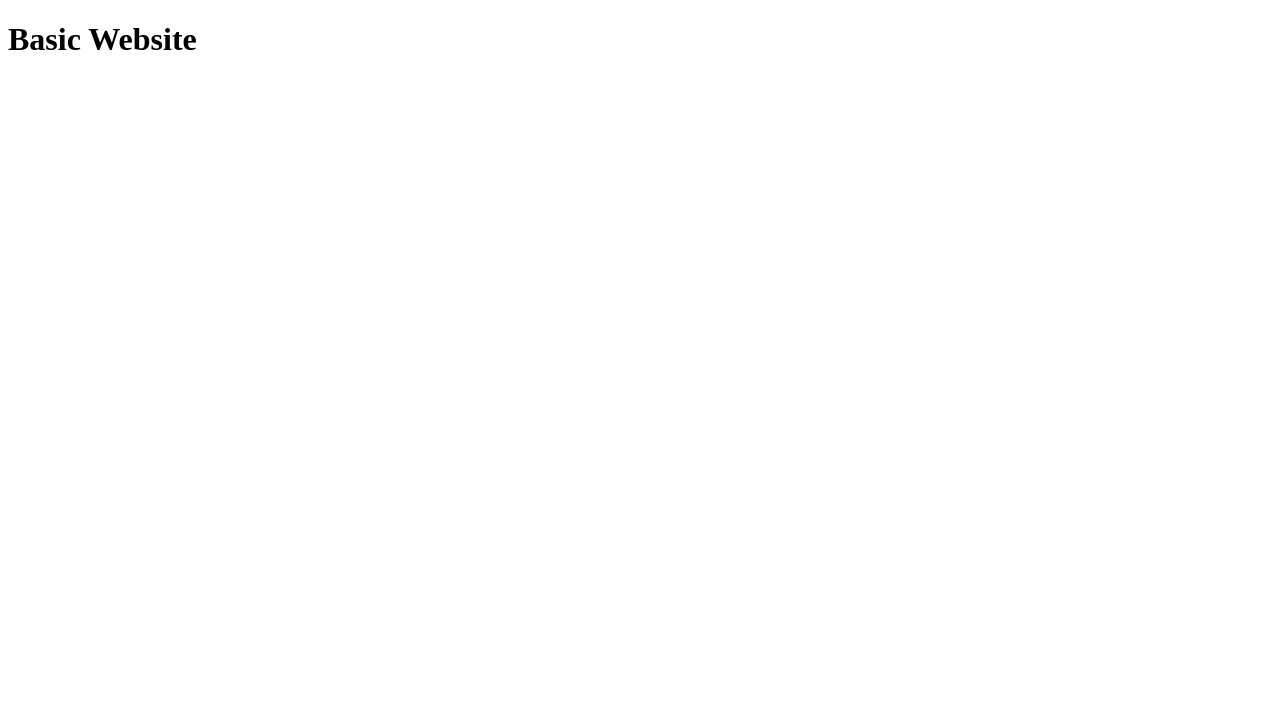
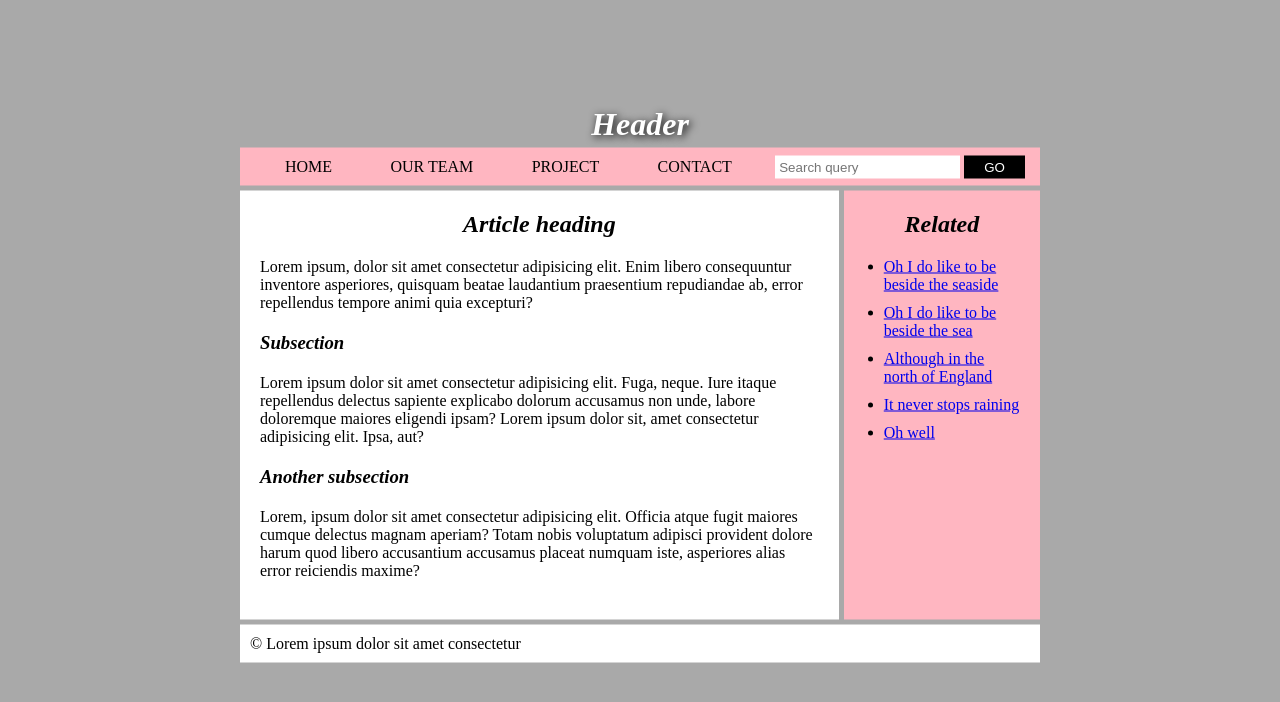
Before and after one commit to shanzida325/basic-task, a plain HTML site: page index.html in a window 1280 px wide. Drawn offline with Linux system fonts and the light colour scheme.

Commit message:
task done

```diff
--- /dev/null
+++ b/index.css
@@ -0,0 +1,132 @@
+* {
+    margin: 0;
+    padding: 0;
+    box-sizing: border-box;
+}
+
+html,body {
+    height: 100%;
+}
+
+body {
+    background-color: darkgray;
+    padding: 10px;
+
+}
+
+.contents-all {
+    max-width: 800px;
+    display: grid;
+    grid-template-columns: repeat(12,1fr);
+    grid-template-rows: repeat(4,auto);
+    gap: 5px;
+    position: relative;
+    top: 48%;
+    left: 50%;
+    transform: translate(-50%,-50%);
+}
+
+.main-header-container {
+    grid-column: 1 / 13;
+    text-align: center;
+    color: white;
+    font-style: italic;
+    text-shadow: 2px 2px 8px black;
+}
+
+
+
+.nav-container {
+    grid-column: 1 /  13;
+    background-color: lightpink;
+    padding: 0 15px 0 30px;
+}
+
+.nav-container > ul {
+    list-style-type: none;
+    display: flex;
+    margin: 0;
+    padding: 0;
+    justify-content: space-between;
+    align-items: center;
+}
+
+.nav-container li a {
+    display: inline-block;
+    text-decoration: none;
+    color: black;
+    text-transform: uppercase;
+    padding: 10px 15px;
+}
+
+.nav-container li a:hover {
+    background-color: rgb(255, 151, 166);
+}
+
+.nav-search {
+    outline: none;
+    border: none;
+    padding: 4px;
+
+}
+
+.go-button {
+    background-color: black;
+    color: white;
+    padding: 4px 20px;
+    text-transform: uppercase;
+    cursor: pointer;
+    border: none;
+}
+
+.section-main-container {
+    grid-column: 1 / 10;
+    background-color: white;
+    padding: 20px;
+}
+
+.article-header-text {
+    text-align: center;
+    font-weight: bolder;
+    font-style: italic;
+}
+
+.article-sub {
+    font-weight: bolder;
+    font-style: italic;
+
+}
+
+.article-para {
+    margin: 20px 0;
+}
+
+
+
+.aside-container {
+    grid-column: 10 / 13;
+    background-color: lightpink;
+    padding: 20px;
+}
+
+.aside-container > ul {
+    padding-top: 20px;
+    padding-left: 20px;
+}
+
+.aside-header {
+    text-align: center;
+    text-transform: capitalize;
+    font-weight: bolder;
+    font-style: italic;
+}
+
+.aside-container li {
+    padding-bottom: 10px;
+}
+
+.footer-container {
+    grid-column: 1 / 13;
+    background-color: white;
+    padding: 10px ;
+}
--- a/index.html
+++ b/index.html
@@ -1,12 +1,92 @@
 <!DOCTYPE html>
 <html lang="en">
-<head>
-    <meta charset="UTF-8">
-    <meta http-equiv="X-UA-Compatible" content="IE=edge">
-    <meta name="viewport" content="width=device-width, initial-scale=1.0">
+  <head>
+    <meta charset="UTF-8" />
+    <meta http-equiv="X-UA-Compatible" content="IE=edge" />
+    <meta name="viewport" content="width=device-width, initial-scale=1.0" />
     <title>Document</title>
-</head>
-<body>
-    <h1>Basic  Website</h1>
-</body>
+    <link rel="stylesheet" href="index.css" />
+  </head>
+  <body>
+    <div class="contents-all">
+      <header class="main-header-container">
+        <h1 class="main-header-text">Header</h1>
+      </header>
+      <nav class="nav-container">
+        <ul class="nav-ul">
+          <li class="nav-li">
+            <a class="nav-a" href="#">home</a>
+          </li>
+          <li class="nav-li">
+            <a class="nav-a" href="#">our team </a>
+          </li>
+          <li class="nav-li">
+            <a class="nav-a" href="#"> project</a>
+          </li>
+          <li class="nav-li">
+            <a class="nav-a" href="#"> contact</a>
+          </li>
+          <form action="" class="nav-form">
+            <input type="text" placeholder="Search query" class="nav-search" />
+            <button class="go-button">go</button>
+          </form>
+        </ul>
+      </nav>
+      <section class="section-main-container">
+        <article class="article-container">
+          <header class="article-header-container">
+            <h2 class="article-header-text">Article heading</h2>
+          </header>
+          <p class="article-para article-main-section">
+            Lorem ipsum, dolor sit amet consectetur adipisicing elit. Enim
+            libero consequuntur inventore asperiores, quisquam beatae laudantium
+            praesentium repudiandae ab, error repellendus tempore animi quia
+            excepturi?
+          </p>
+          <h3 class="article-sub">Subsection</h3>
+          <p class="article-para">
+            Lorem ipsum dolor sit amet consectetur adipisicing elit. Fuga,
+            neque. Iure itaque repellendus delectus sapiente explicabo dolorum
+            accusamus non unde, labore doloremque maiores eligendi ipsam? Lorem
+            ipsum dolor sit, amet consectetur adipisicing elit. Ipsa, aut?
+          </p>
+          <h3 class="article-sub">Another subsection</h3>
+          <p class="article-para">
+            Lorem, ipsum dolor sit amet consectetur adipisicing elit. Officia
+            atque fugit maiores cumque delectus magnam aperiam? Totam nobis
+            voluptatum adipisci provident dolore harum quod libero accusantium
+            accusamus placeat numquam iste, asperiores alias error reiciendis
+            maxime?
+          </p>
+        </article>
+      </section>
+      <aside class="aside-container">
+        <header class="aside-header">
+          <h2 class="aside-header-text">related</h2>
+        </header>
+        <ul class="aside-ul">
+          <li class="aside-li">
+            <a href="#" class="aside-a"
+              >Oh I do like to be beside the seaside</a
+            >
+          </li>
+          <li class="aside-li">
+            <a href="#" class="aside-a">Oh I do like to be beside the sea</a>
+          </li>
+          <li class="aside-li">
+            <a href="#" class="aside-a">Although in the north of England</a>
+          </li>
+          <li class="aside-li">
+            <a href="#" class="aside-a">It never stops raining</a>
+          </li>
+          <li class="aside-li">
+            <a href="#" class="aside-a">Oh well </a>
+          </li>
+        </ul>
+      </aside>
+      <footer class="footer-container">
+        <p class="footer-p">&copy; Lorem ipsum dolor sit amet consectetur</p>
+      </footer>
+    </div>
+  </body>
 </html>
```
